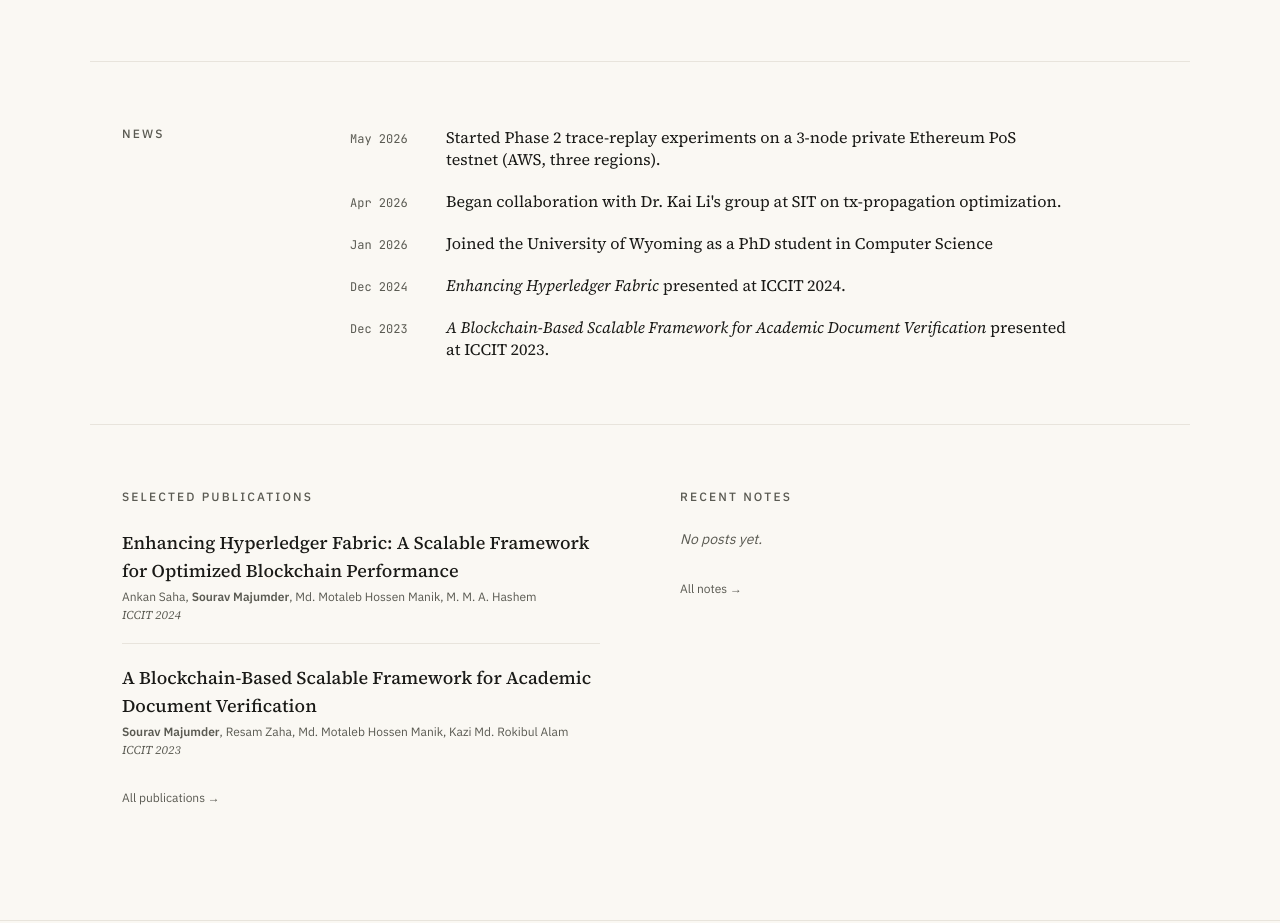
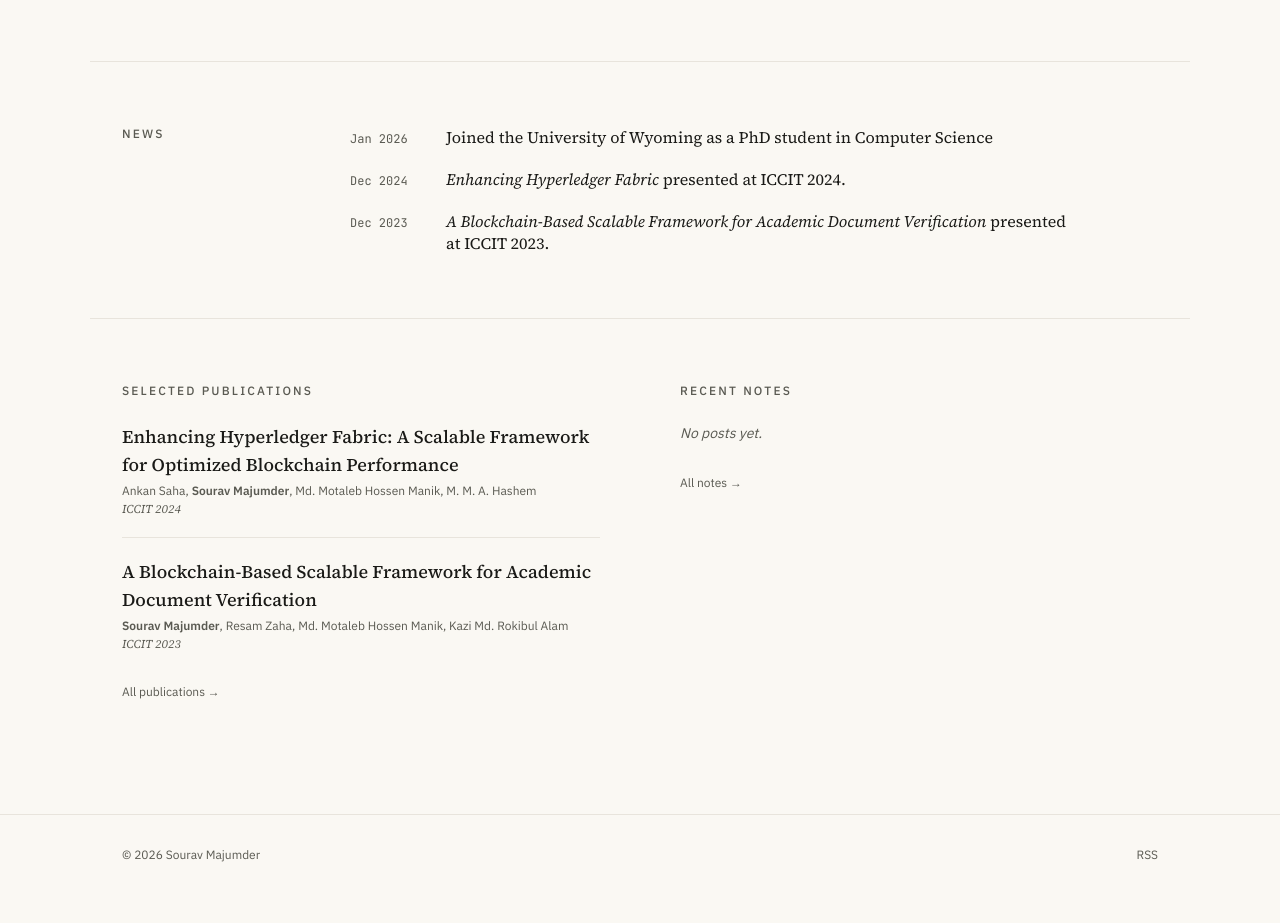
Before and after one commit to MSourav99UWYO/MSourav99UWYO.github.io, a website: page index.html in a window 1280 px wide. Shown: the part 929-1852 px from the top of the page. After the commit the page ends 1824 px from the top, so only its background shows below. Drawn offline with Linux system fonts and the light colour scheme.

Commit message:
Delete past milestones from index.html
Removed past project milestones from the timeline.

```diff
--- a/index.html
+++ b/index.html
@@ -230,24 +230,6 @@
           <ul class="space-y-5">
             <li class="grid grid-cols-[80px_1fr] gap-4 items-baseline">
               <span class="font-mono text-xs text-muted dark:text-muted-dark"
-                >May 2026</span
-              >
-              <span class="font-serif text-base leading-snug"
-                >Started Phase 2 trace-replay experiments on a 3-node private
-                Ethereum PoS testnet (AWS, three regions).</span
-              >
-            </li>
-            <li class="grid grid-cols-[80px_1fr] gap-4 items-baseline">
-              <span class="font-mono text-xs text-muted dark:text-muted-dark"
-                >Apr 2026</span
-              >
-              <span class="font-serif text-base leading-snug"
-                >Began collaboration with Dr. Kai Li's group at SIT on
-                tx-propagation optimization.</span
-              >
-            </li>
-            <li class="grid grid-cols-[80px_1fr] gap-4 items-baseline">
-              <span class="font-mono text-xs text-muted dark:text-muted-dark"
                 >Jan 2026</span
               >
               <span class="font-serif text-base leading-snug"
```
